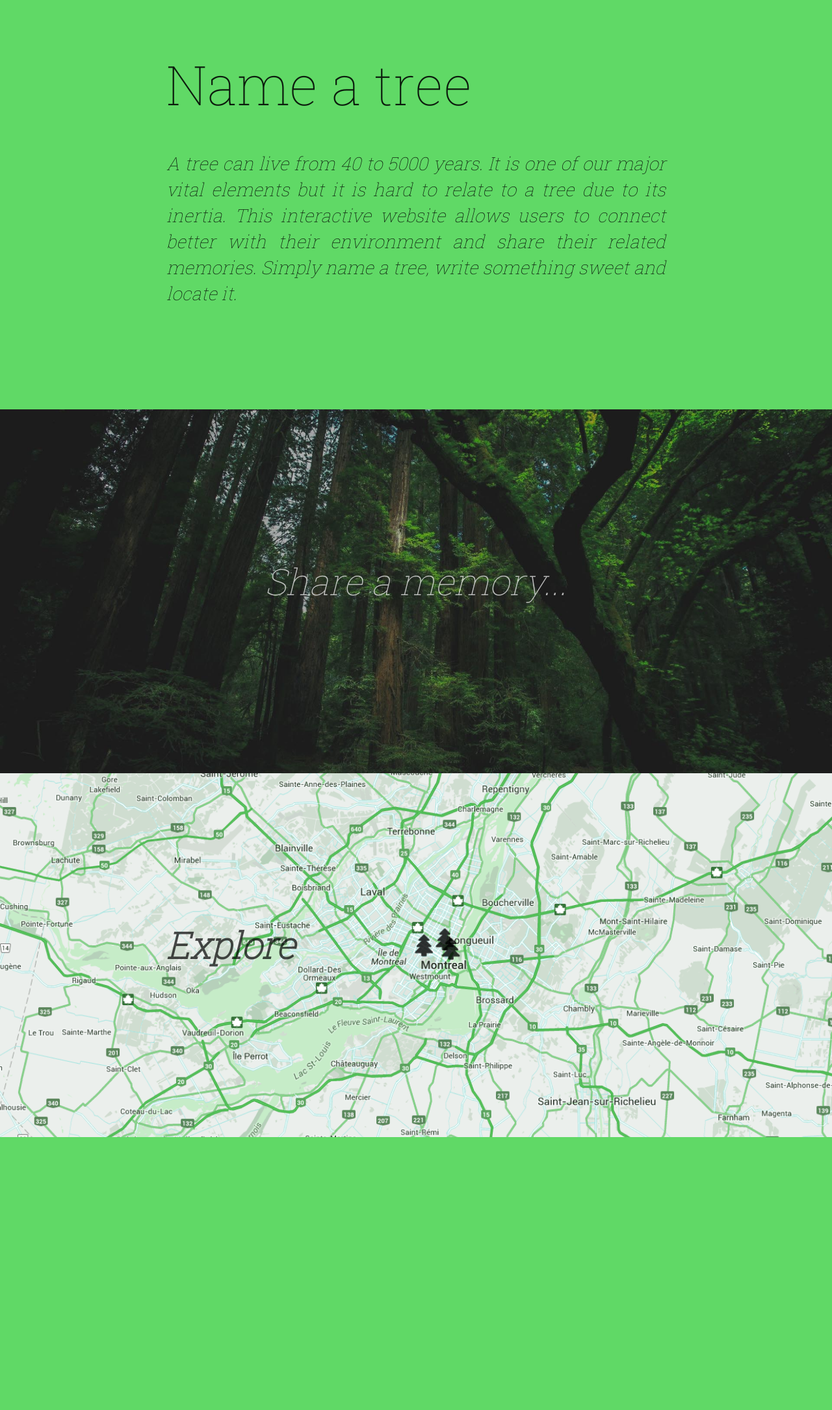
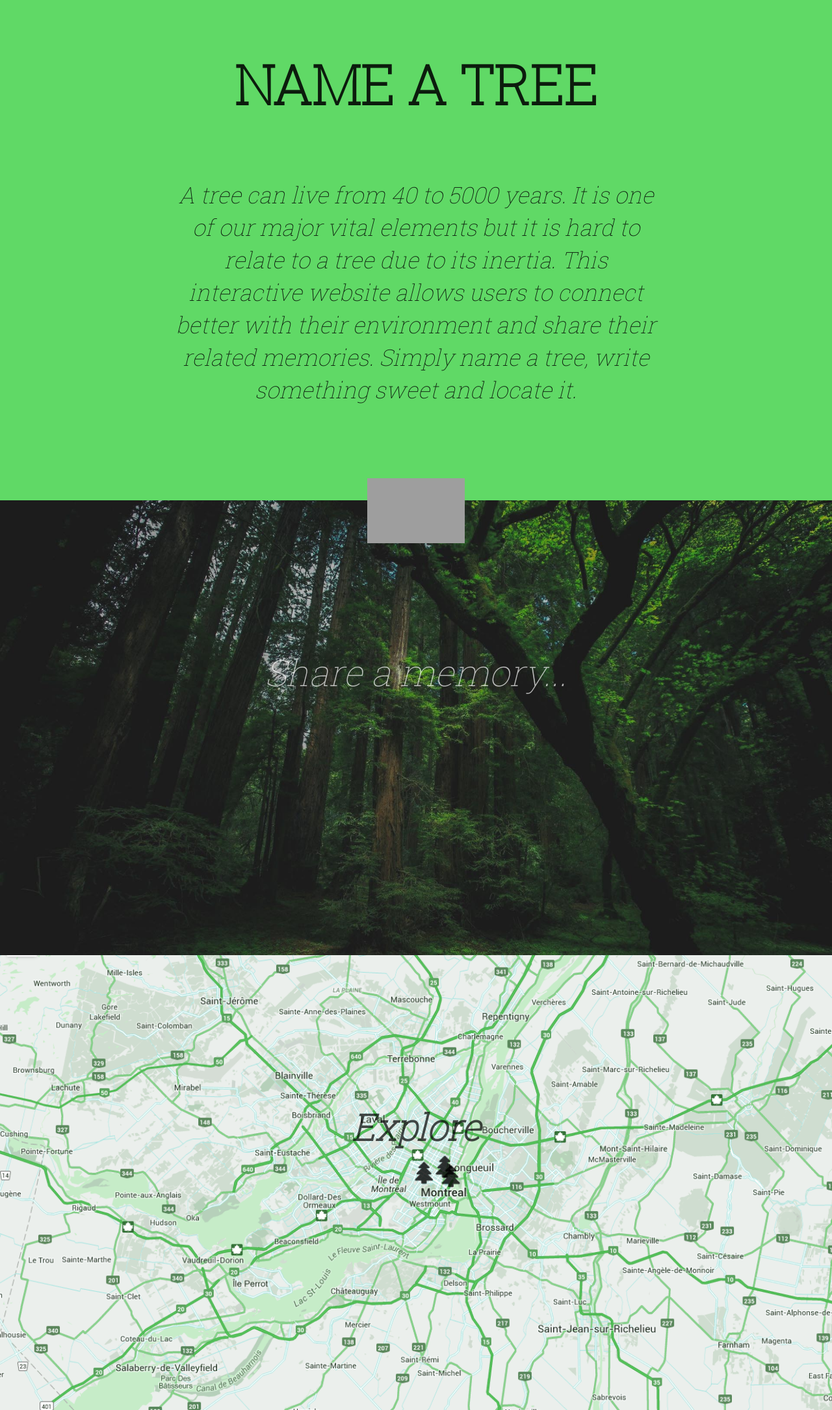
Before and after one commit to binarytrails/nameatree, a Django app: page / in a window 1280 px wide. Shown: the part 28-2198 px from the top of the page at 65% size. Before the commit the page ends 1778 px from the top, so only its background shows below. Run offline with Django 3.2, Linux system fonts and the light colour scheme; grey boxes are pictures that could not be loaded.

Commit message:
Styling things in homepage

```diff
--- a/src/frontend/static/frontend/css/home.css
+++ b/src/frontend/static/frontend/css/home.css
@@ -2,7 +2,7 @@
 .section
 {
     width: 100%;
-    height: 40em;
+    height: 50em;
     margin-right: auto;
     margin-left: auto;
 }
@@ -10,7 +10,7 @@
     {
         display: inline-block;
         width: 60%;
-        text-align: left;
+        text-align: center;
     }
 
         .section .wrapper img
@@ -43,17 +43,30 @@
 
             #about p.header
             {
-                text-align: left;
+                text-align: center;
                 font-size: 6em;
                 font-style: normal;
-                margin-bottom: 0.5em;
+                margin-bottom: 1em;
             }
 
             #about p
             {
                 font-style: italic;
-                font-size: 2em;
-                text-align: justify;
+                font-size: 35px;
+                text-align: center;
+            }
+
+                 #arrow
+            {
+                width:100%;
+                max-width: 20%;
+                max-height: 20%;
+                margin-right: auto;
+                margin-left: auto;
+                margin-top: 8em;
+                margin-bottom: 0px;
+                text-align: center;
+
             }
 
         #explore
@@ -78,6 +91,6 @@
 
             #create p.header
             {
-                text-align: left;
+                text-align: center;
                 color: black;
             }
--- a/src/frontend/templates/frontend/home.html
+++ b/src/frontend/templates/frontend/home.html
@@ -7,12 +7,15 @@
     <div id="about" class="section">
         <div class="wrapper">
             <!-- <i class="massive tree icon"></i> -->
-            <p class="header">Name a tree</p>
+            <p class="header"><b>NAME A TREE</b></p>
             <p>
                 A tree can live from 40 to 5000 years. It is one of our major vital elements but it is hard to relate to a tree due to its inertia. This interactive website allows users to connect better with their environment and share their related memories. Simply name a tree, write something sweet and locate it.
             </p>
+
             <!-- <img src="{{ STATIC }}frontend/images/arrow-bouncing-down.gif"></img> -->
         </div>
+        	<article id ="arrow">
+		<img src="http://d9hhrg4mnvzow.cloudfront.net/get.unbounce.com/vidyard-goodies/2060215b-arrow_037037037037000000.gif" width="150" height="100">	</article>
     </div>
     <a href="/create/">
         <div id="explore" class="section">
```
